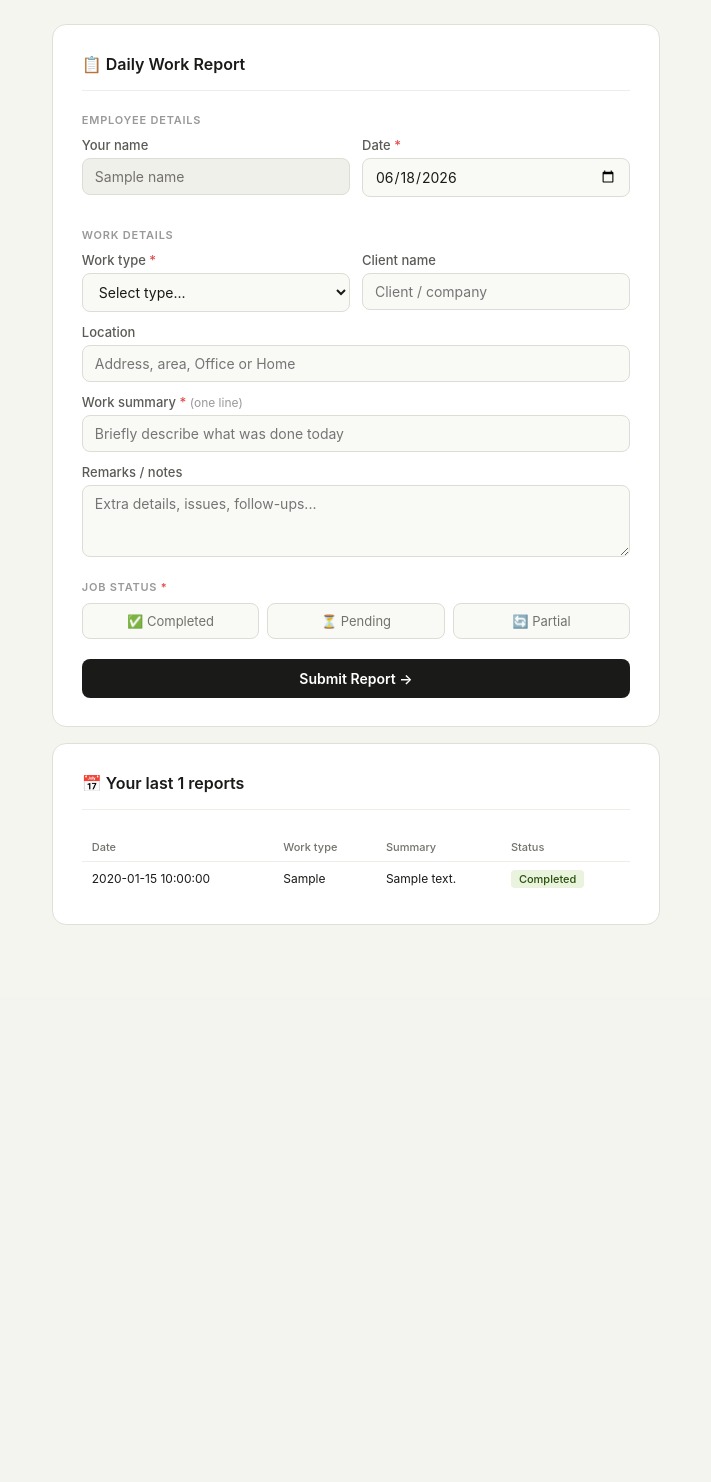
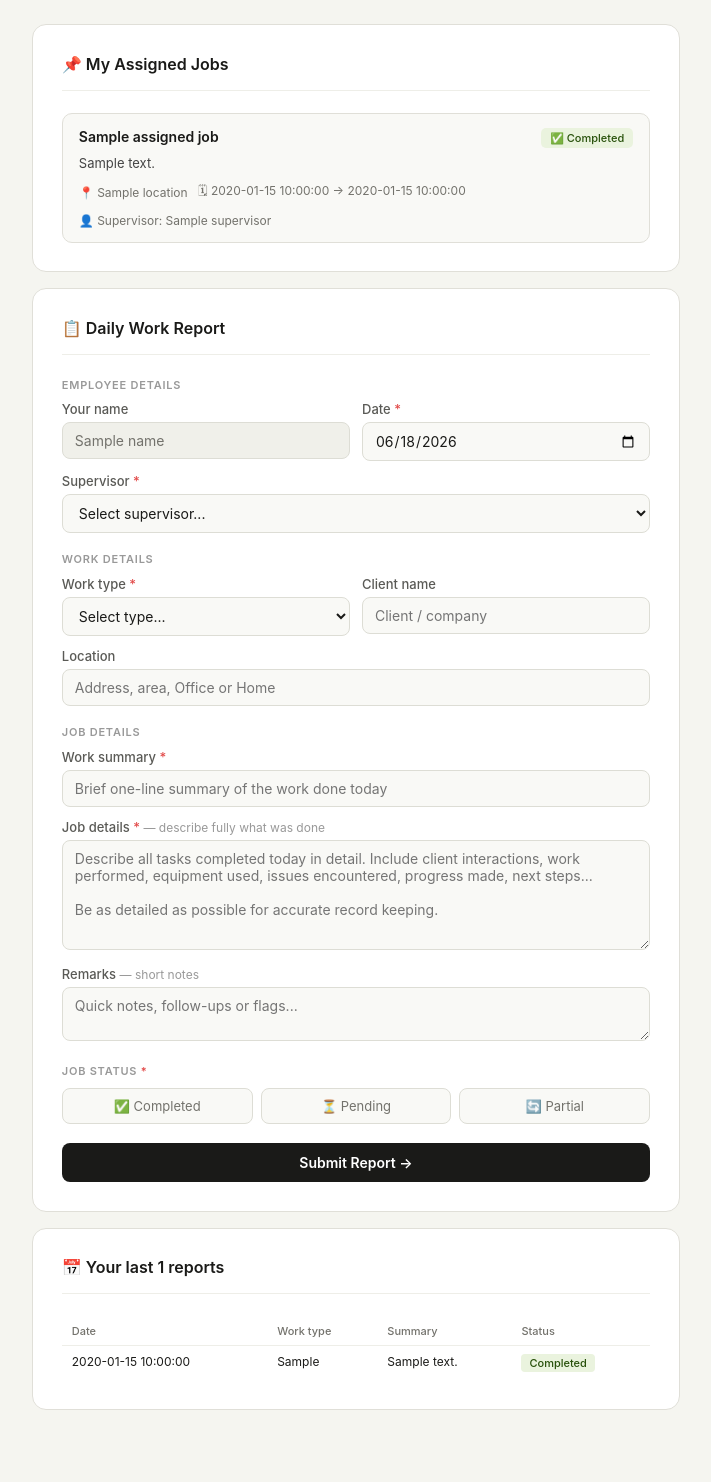
Before and after one commit to subrato91net-boop/work-report-app, a Flask app: template work_report_app/templates/form.html in a window 1280 px wide. Shown: the part 52-1534 px from the top of the page, without its empty margins (284-995 px from the left). Before the commit the page ends 977 px from the top, so only its background shows below. Run offline with Flask 3, Linux system fonts and the light colour scheme; the template is opened without the code that fills it: most values are stand-ins (such as "Sample title", 1, 10 or a date in 2020).

Commit message:
Update form.html

```diff
--- a/work_report_app/templates/form.html
+++ b/work_report_app/templates/form.html
@@ -12,21 +12,25 @@
     .avatar{width:32px;height:32px;background:#e6f1fb;border-radius:50%;display:flex;align-items:center;justify-content:center;font-size:12px;font-weight:600;color:#185fa5}
     .tname{font-size:14px;font-weight:500}
     .logout{padding:5px 12px;border:1px solid #ddddd5;border-radius:6px;background:#fff;font-size:12px;cursor:pointer;color:#73726c;text-decoration:none}
-    .wrap{max-width:640px;margin:1.5rem auto;padding:0 1rem}
+    .wrap{max-width:680px;margin:1.5rem auto;padding:0 1rem}
     .card{background:#fff;border:1px solid #e0dfd8;border-radius:14px;padding:1.8rem;margin-bottom:1rem}
-    .card-title{font-size:16px;font-weight:600;margin-bottom:1.4rem;padding-bottom:1rem;border-bottom:1px solid #eeeee8}
+    .card-title{font-size:16px;font-weight:600;margin-bottom:1.4rem;padding-bottom:1rem;border-bottom:1px solid #eeeee8;display:flex;align-items:center;gap:8px}
+    /* Attendance strip */
     .att-strip{display:flex;gap:12px;margin-bottom:1.4rem;flex-wrap:wrap}
     .att-box{flex:1;min-width:120px;background:#f9f9f6;border:1px solid #e0dfd8;border-radius:10px;padding:.8rem 1rem;text-align:center}
     .att-label{font-size:11px;color:#73726c;margin-bottom:4px}
     .att-val{font-size:18px;font-weight:600;color:#185fa5}
     .att-val.green{color:#3b6d11}
+    /* Form */
     .section-label{font-size:11px;font-weight:600;color:#999;text-transform:uppercase;letter-spacing:.07em;margin:1.2rem 0 .6rem}
     .row2{display:grid;grid-template-columns:1fr 1fr;gap:12px}
     .field{margin-bottom:12px}
     label{display:block;font-size:13px;color:#5a5a56;font-weight:500;margin-bottom:5px}
     input,select,textarea{width:100%;padding:9px 12px;font-size:14px;color:#1a1a18;background:#f9f9f6;border:1px solid #ddddd5;border-radius:8px;outline:none;font-family:inherit;transition:border-color .15s}
     input:focus,select:focus,textarea:focus{border-color:#378add;box-shadow:0 0 0 3px rgba(55,138,221,0.12);background:#fff}
-    textarea{resize:vertical;min-height:72px}
+    textarea{resize:vertical}
+    .textarea-big{min-height:110px}
+    .textarea-small{min-height:54px}
     .status-row{display:flex;gap:8px;margin-bottom:1.2rem}
     .status-btn{flex:1;padding:9px;border:1px solid #ddddd5;border-radius:8px;background:#f9f9f6;font-size:13px;cursor:pointer;color:#73726c;font-family:inherit;transition:all .15s}
     .status-btn.done{background:#eaf3de;border-color:#97c459;color:#27500a;font-weight:600}
@@ -36,14 +40,30 @@
     .submit-btn:hover{background:#333}
     .success{background:#eaf3de;color:#27500a;border:1px solid #97c459;border-radius:8px;padding:11px 14px;font-size:13px;margin-bottom:1.2rem}
     .required{color:#e24b4a}
+    /* Recent reports table */
     table{width:100%;border-collapse:collapse;font-size:12px}
     th{padding:7px 10px;text-align:left;font-size:11px;color:#73726c;border-bottom:1px solid #eeeee8;font-weight:500}
-    td{padding:8px 10px;border-bottom:1px solid #f0f0ea}
+    td{padding:8px 10px;border-bottom:1px solid #f0f0ea;vertical-align:top}
     tr:last-child td{border-bottom:none}
     .badge{display:inline-block;padding:2px 8px;border-radius:4px;font-size:11px;font-weight:500}
     .badge-present{background:#eaf3de;color:#27500a}
     .badge-absent{background:#fcebeb;color:#791f1f}
     .badge-half{background:#e6f1fb;color:#0c447c}
+    /* Assigned jobs card */
+    .job-list{display:flex;flex-direction:column;gap:10px}
+    .job-item{border:1px solid #e0dfd8;border-radius:10px;padding:14px 16px;background:#f9f9f6}
+    .job-item-top{display:flex;align-items:flex-start;justify-content:space-between;gap:10px;margin-bottom:6px}
+    .job-title{font-size:14px;font-weight:600;color:#1a1a18}
+    .job-badge{display:inline-block;padding:3px 9px;border-radius:5px;font-size:11px;font-weight:500;flex-shrink:0}
+    .job-badge-assigned{background:#e6f1fb;color:#0c447c}
+    .job-badge-in_progress{background:#faeeda;color:#633806}
+    .job-badge-completed{background:#eaf3de;color:#27500a}
+    .job-badge-on_hold{background:#f0f0ea;color:#5f5e5a}
+    .job-badge-cancelled{background:#fcebeb;color:#791f1f}
+    .job-desc{font-size:13px;color:#444;margin-bottom:8px;line-height:1.5}
+    .job-meta{display:flex;flex-wrap:wrap;gap:10px;font-size:12px;color:#73726c}
+    .job-meta span{display:flex;align-items:center;gap:4px}
+    .no-jobs{text-align:center;color:#999;padding:1.5rem;font-size:13px}
     @media(max-width:480px){.row2{grid-template-columns:1fr}.att-strip{flex-direction:column}}
   </style>
 </head>
@@ -58,42 +78,68 @@
 
 <div class="wrap">
 
-  <!-- TODAY'S ATTENDANCE FROM BIOTIME -->
+  <!-- TODAY'S ATTENDANCE -->
   {% if att_today %}
   {% set a = att_today[0] %}
   <div class="card">
     <div class="card-title">🕐 Today's Attendance</div>
     <div class="att-strip">
-      <div class="att-box">
-        <div class="att-label">Check In</div>
-        <div class="att-val green">{{ a.check_in }}</div>
-      </div>
-      <div class="att-box">
-        <div class="att-label">Check Out</div>
-        <div class="att-val">{{ a.check_out }}</div>
-      </div>
-      <div class="att-box">
-        <div class="att-label">Hours</div>
-        <div class="att-val">{{ a.hours }}h</div>
-      </div>
+      <div class="att-box"><div class="att-label">Check In</div><div class="att-val green">{{ a.check_in }}</div></div>
+      <div class="att-box"><div class="att-label">Check Out</div><div class="att-val">{{ a.check_out }}</div></div>
+      <div class="att-box"><div class="att-label">Hours</div><div class="att-val">{{ a.hours }}h</div></div>
       <div class="att-box">
         <div class="att-label">Status</div>
         <div class="att-val">
-          <span class="badge {% if a.status == 'Present' %}badge-present{% elif a.status == 'Absent' %}badge-absent{% else %}badge-half{% endif %}">
-            {{ a.status }}
-          </span>
+          <span class="badge {% if a.status=='Present' %}badge-present{% elif a.status=='Absent' %}badge-absent{% else %}badge-half{% endif %}">{{ a.status }}</span>
         </div>
       </div>
     </div>
   </div>
   {% endif %}
 
+  <!-- ASSIGNED JOBS -->
+  <div class="card">
+    <div class="card-title">📌 My Assigned Jobs</div>
+    {% if assigned_jobs %}
+    <div class="job-list">
+      {% for j in assigned_jobs %}
+      {% set st = j['status']|lower|replace(' ','_') %}
+      <div class="job-item">
+        <div class="job-item-top">
+          <div class="job-title">{{ j['job_title'] or 'Untitled Job' }}</div>
+          <span class="job-badge job-badge-{{ st }}">
+            {% if st=='assigned' %}📋 Assigned
+            {% elif st=='in_progress' %}🔄 In Progress
+            {% elif st=='completed' %}✅ Completed
+            {% elif st=='on_hold' %}⏸ On Hold
+            {% else %}❌ Cancelled{% endif %}
+          </span>
+        </div>
+        {% if j['job_description'] %}
+        <div class="job-desc">{{ j['job_description'] }}</div>
+        {% endif %}
+        <div class="job-meta">
+          {% if j['location'] %}<span>📍 {{ j['location'] }}</span>{% endif %}
+          {% if j['start_date'] %}<span>🗓 {{ j['start_date'] }} → {{ j['end_date'] or '?' }}</span>{% endif %}
+          {% if j['supervisor'] %}<span>👤 Supervisor: {{ j['supervisor'] }}</span>{% endif %}
+        </div>
+      </div>
+      {% endfor %}
+    </div>
+    {% else %}
+    <div class="no-jobs">📭 No jobs assigned yet</div>
+    {% endif %}
+  </div>
+
   <!-- WORK REPORT FORM -->
   <div class="card">
     <div class="card-title">📋 Daily Work Report</div>
     {% if success %}<div class="success">✅ Report submitted successfully!</div>{% endif %}
+    {% if error %}<div style="background:#fcebeb;color:#791f1f;border:1px solid #f09595;border-radius:8px;padding:10px 14px;font-size:13px;margin-bottom:1rem">⚠️ {{ error }}</div>{% endif %}
+
     <form method="POST">
       <input type="hidden" name="status" id="statusInput" value="">
+
       <div class="section-label">Employee details</div>
       <div class="row2">
         <div class="field">
@@ -105,6 +151,16 @@
           <input type="date" name="date" id="date" required>
         </div>
       </div>
+      <div class="field">
+        <label>Supervisor <span class="required">*</span></label>
+        <select name="supervisor" required>
+          <option value="">Select supervisor...</option>
+          {% for s in supervisors %}
+          <option value="{{ s }}" {% if s == emp_supervisor %}selected{% endif %}>{{ s }}</option>
+          {% endfor %}
+        </select>
+      </div>
+
       <div class="section-label">Work details</div>
       <div class="row2">
         <div class="field">
@@ -127,14 +183,21 @@
         <label>Location</label>
         <input type="text" name="location" placeholder="Address, area, Office or Home">
       </div>
+
+      <div class="section-label">Job details</div>
       <div class="field">
-        <label>Work summary <span class="required">*</span> <span style="font-size:12px;color:#999;font-weight:400">(one line)</span></label>
-        <input type="text" name="summary" placeholder="Briefly describe what was done today" required>
+        <label>Work summary <span class="required">*</span></label>
+        <input type="text" name="summary" placeholder="Brief one-line summary of the work done today" required>
       </div>
       <div class="field">
-        <label>Remarks / notes</label>
-        <textarea name="remarks" placeholder="Extra details, issues, follow-ups..."></textarea>
+        <label>Job details <span class="required">*</span> <span style="font-size:12px;color:#999;font-weight:400">— describe fully what was done</span></label>
+        <textarea name="job_details" class="textarea-big" placeholder="Describe all tasks completed today in detail. Include client interactions, work performed, equipment used, issues encountered, progress made, next steps...&#10;&#10;Be as detailed as possible for accurate record keeping." required></textarea>
       </div>
+      <div class="field">
+        <label>Remarks <span style="font-size:12px;color:#999;font-weight:400">— short notes</span></label>
+        <textarea name="remarks" class="textarea-small" placeholder="Quick notes, follow-ups or flags..."></textarea>
+      </div>
+
       <div class="section-label">Job status <span class="required">*</span></div>
       <div class="status-row">
         <button type="button" class="status-btn" id="btn-done"    onclick="setStatus('done')">✅ Completed</button>
```
